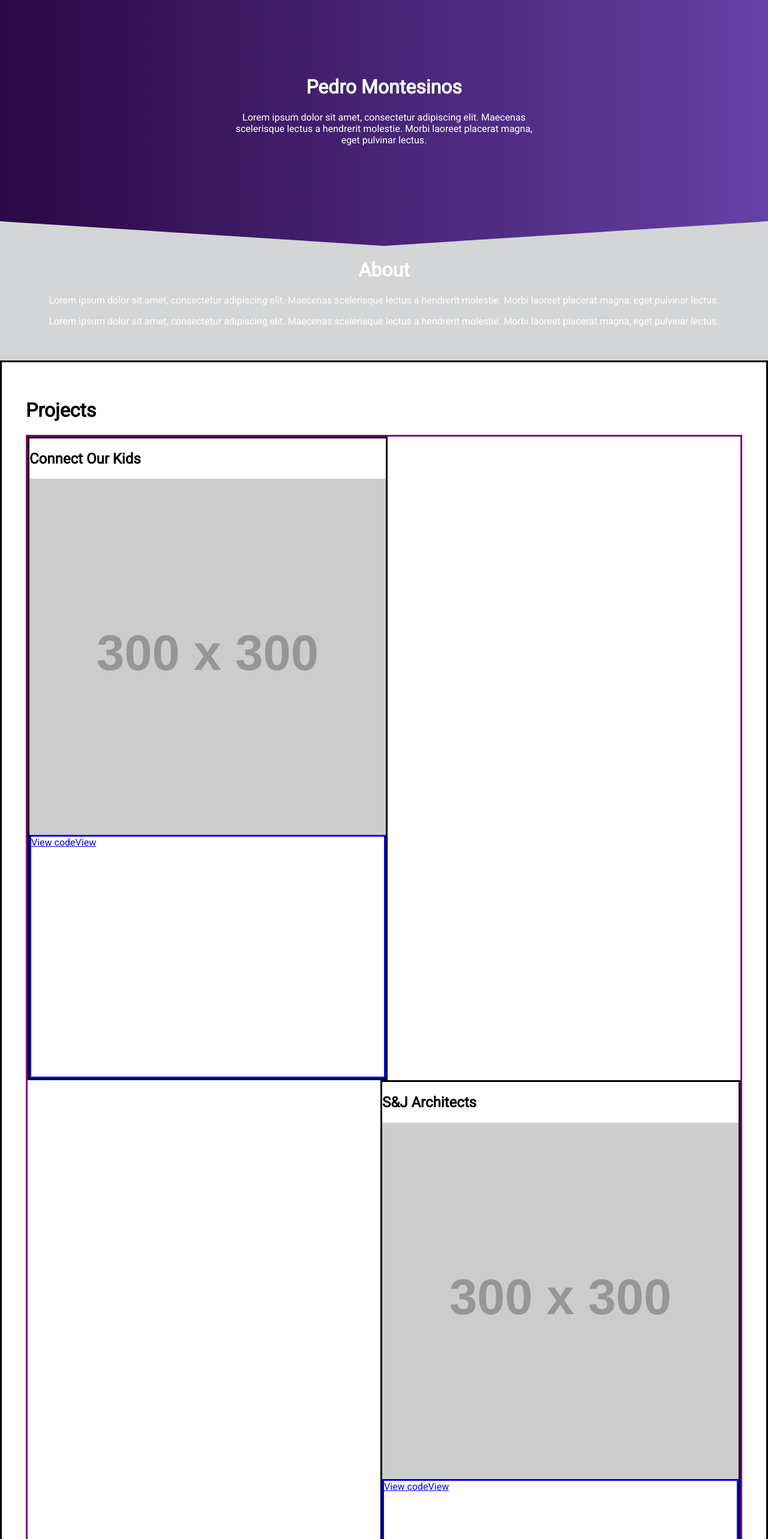
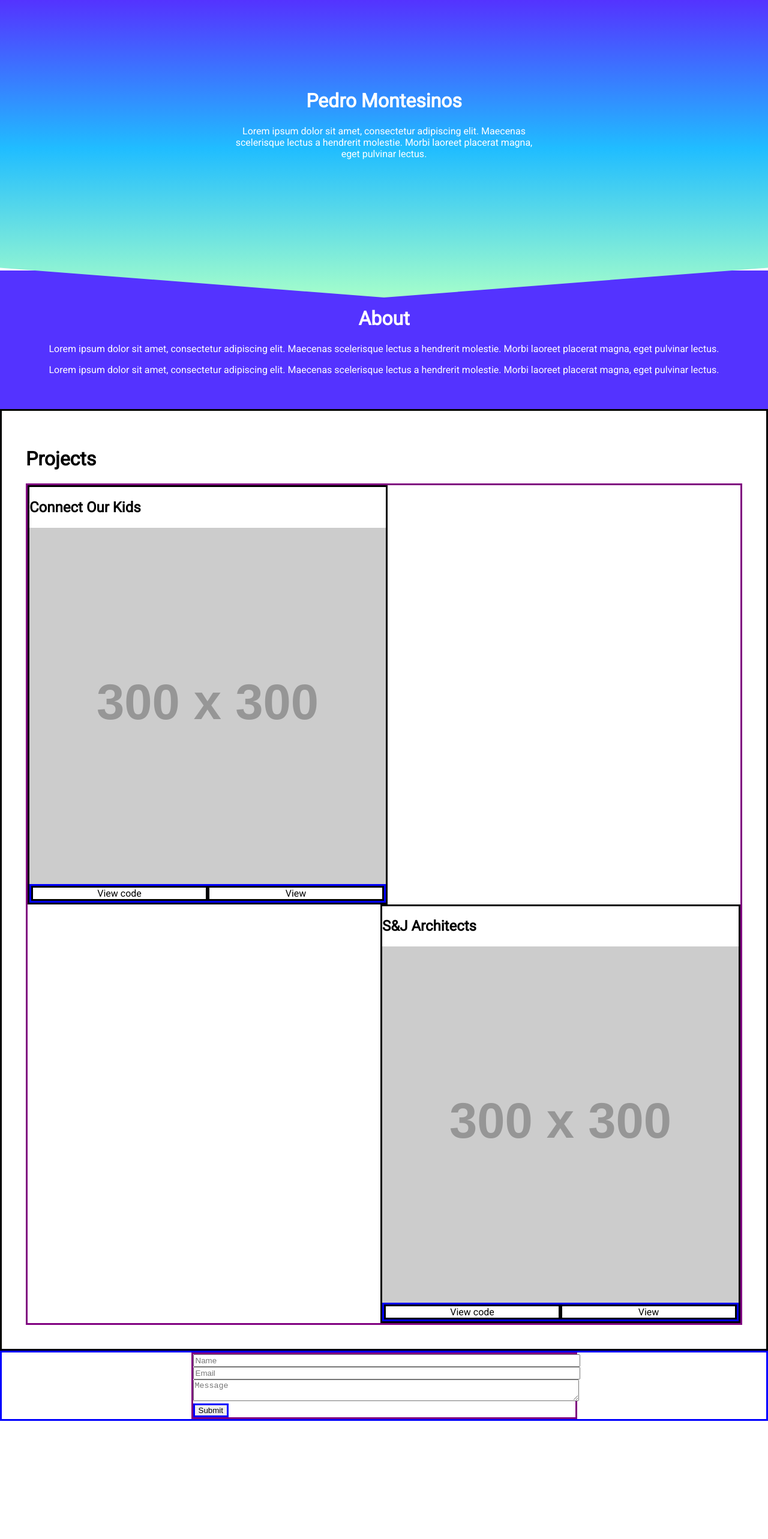
Before and after one commit to pedrolmr/my-portfolio, a React (Create React App) app: page / in a window 1280 px wide. Shown: the top 2566 px of the page at 60% size. After the commit the page ends 2369 px from the top, so only its background shows below. Built offline with nearby package versions, Linux system fonts and the light colour scheme; the HTML template or start-up script is replaced by a standard one.

Commit message:
styling buttons and form

```diff
--- a/src/components/Main.js
+++ b/src/components/Main.js
@@ -28,8 +28,8 @@ class Main extends React.Component{
                             <h2>Connect Our Kids</h2>
                             <img src="https://via.placeholder.com/300"/>
                             <View>
-                                <a href="#">View code</a>
-                                <a href="#">View</a>
+                                <LeftViewLink href="#">View code</LeftViewLink>
+                                <RightViewLink href="#">View</RightViewLink>
                             </View>
                         </BoxLeft>
 
@@ -37,29 +37,33 @@ class Main extends React.Component{
                             <h2>S&J Architects</h2>
                             <img src="https://via.placeholder.com/300"/>
                             <View>
-                                <a href="#">View code</a>
-                                <a href="#">View</a>
+                                <LeftViewLink href="#">View code</LeftViewLink>
+                                <RightViewLink href="#">View</RightViewLink>
                             </View>
                         </BoxRight>
                     </BoxSection>
                 </ProjectSection>
 
                 <ContactSection>
-                    <form>
-                        <input type="name" name="name" placeholder="Name" />
-                        <input type="email" name="email" placeholder="Email" />
-                        <textarea type="message" name="message" placeholder="Message" />
-                        <input type="submit" value="Submit" />
-                    </form>
+                    <ContactContainer>
+                        <form action="POST" data-netlify="true">
+                            <Input type="name" name="name" placeholder="Name" />
+                            <Input type="email" name="email" placeholder="Email" />
+                            <div data-netlify-recaptcha="true"></div>
+                            <Textarea type="message" name="message" placeholder="Message" />
+                            <InputButton type="submit" value="Submit" />
+                        </form>
+                    </ContactContainer>
                 </ContactSection>
             </div>
         );
     }
 }
 const TopHeader = styled.div`
-    background: #6441A5;  /* fallback for old browsers */
-    background: -webkit-linear-gradient(to right, #2a0845, #6441A5);  /* Chrome 10-25, Safari 5.1-6 */
-    background: linear-gradient(to right, #2a0845, #6441A5); /* W3C, IE 10+/ Edge, Firefox 16+, Chrome 26+, Opera 12+, Safari 7+ */
+    background: #5433FF;  /* fallback for old browsers */
+    background: -webkit-linear-gradient(to top, #A5FECB, #20BDFF, #5433FF);  /* Chrome 10-25, Safari 5.1-6 */
+    background: linear-gradient(to top, #A5FECB, #20BDFF, #5433FF); /* W3C, IE 10+/ Edge, Firefox 16+, Chrome 26+, Opera 12+, Safari 7+ */
+
 
     padding:10%;
     background-size: cover;
@@ -67,18 +71,28 @@ const TopHeader = styled.div`
     text-align:center;
     -webkit-clip-path: polygon(100% 0, 100% 90%, 50% 100%, 0 90%, 0 0);
     clip-path: polygon(100% 0, 100% 90%, 50% 100%, 0 90%, 0 0);
+    height:30vh;
 `
 const TopHeaderDiv = styled.div`
     color:#fff;
     width:50%;
-    transform: translate(50%, -20%)
+    transform: translate(50%)
 `
 const AboutSection = styled.div`
     text-align:center;
     color: #fff;
-    background-color: #d4d5d6;
+    background-color:#5433ff;
     padding:40px;
-    margin-top:-40px;
+    margin-top:-45px;
+`
+const Input = styled.input`
+    width:100%
+`
+const Textarea = styled.textarea`
+    width:100%
+`
+const InputButton = styled.input`
+    border: 3px solid blue;
 `
 const ProjectSection = styled.div`
     border: 3px solid black;
@@ -107,12 +121,37 @@ const BoxRight = styled.div`
     height:100%;
 `
 const ContactSection = styled.div`
+    display:flex;
     border: 3px solid blue;
-    height:50vh;
+    justify-content:center;
+
+`
+const ContactContainer = styled.div`
+    border: 3px solid purple;
+    width:50%;
 `
 const View = styled.div`
+    display:flex;
     border: 3px solid blue;
-    height:50vh;
+    flex-direction: row;
+`
+const LeftViewLink = styled.a`
+    display:flex;
+    border: 3px solid black;
+    flex-direction: row;
+    width:100%;
+    justify-content:center;
+    text-decoration:none;
+    color:#000;
+`
+const RightViewLink = styled.a`
+    display:flex;
+    border: 3px solid black;
+    flex-direction: row;
+    width:100%;
+    justify-content:center;
+    text-decoration:none;
+    color:#000;
 `
 
 export default Main;
```
